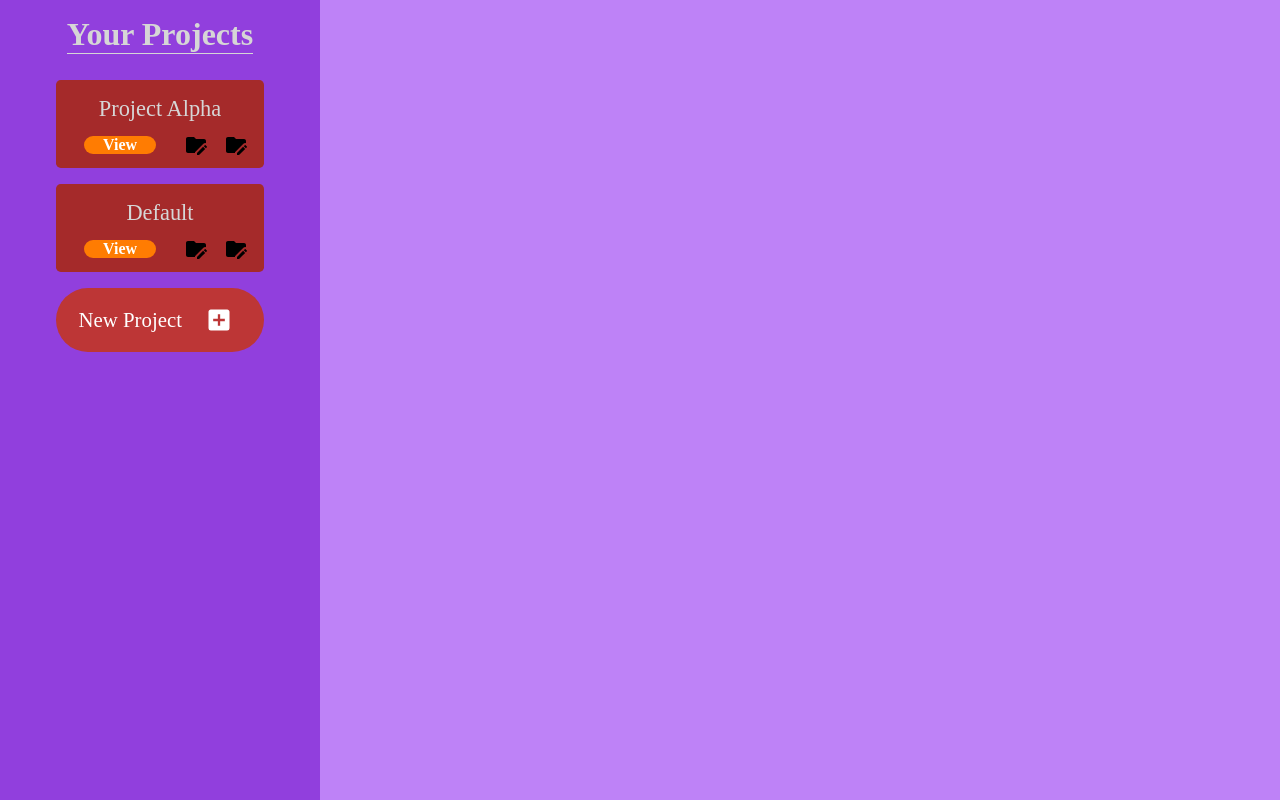
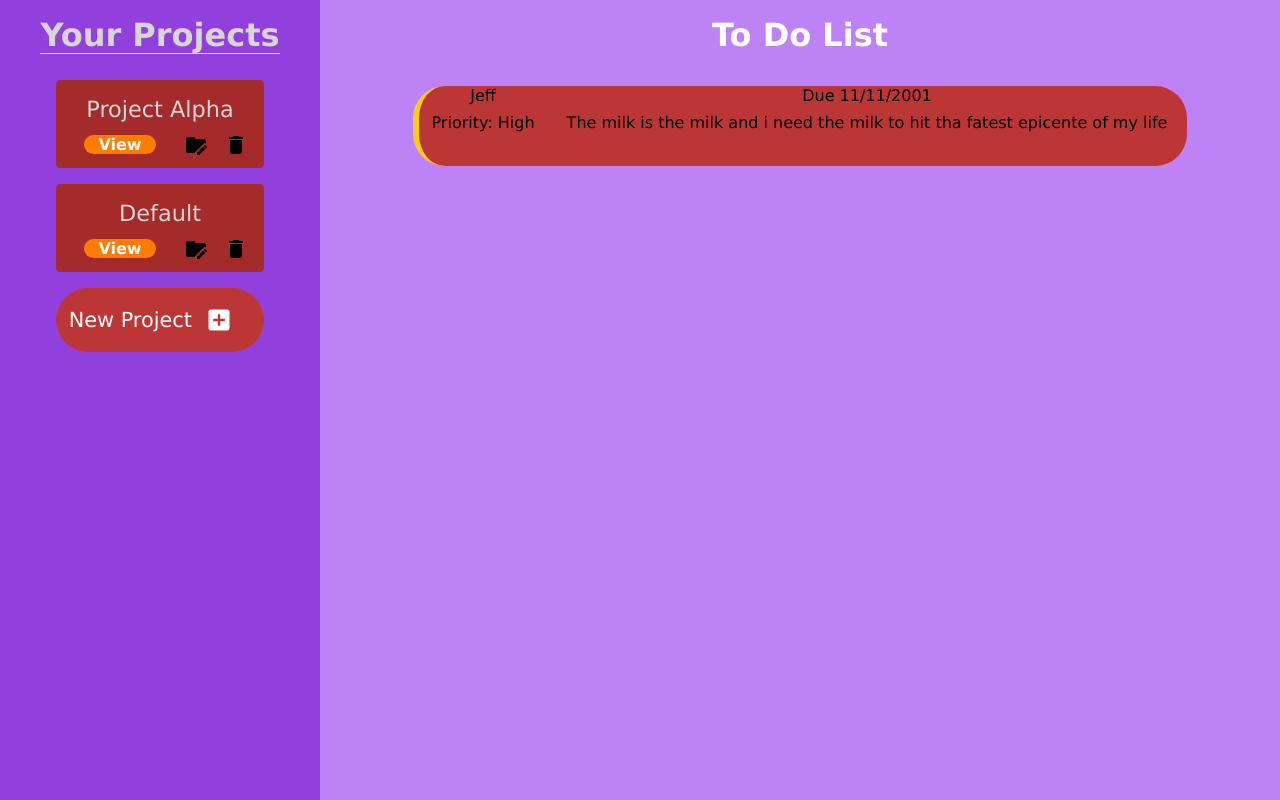
Before and after one commit to thomasfahy/to-do-list2, a website built with webpack: page src/template.html in a window 1280 px wide. Built offline with nearby package versions, Linux system fonts and the light colour scheme.

Commit message:
feat: add viewProject module + css changes

```diff
--- a/src/displayProjects.js
+++ b/src/displayProjects.js
@@ -1,8 +1,10 @@
 import {projects} from "./createNewProject";
+import { viewProject, setCurrentProject } from "./viewProject";
 
 export function displayProjects () {
     let projectContainer = document.getElementById("projects-container");
     for (let i = 0; i < projects.length; i++) {
+        let currentProject = projects[i].name;
         console.log(`Loading: ${projects[i].name}`);
         let projectName = projects[i].name;
 
@@ -16,16 +18,15 @@ export function displayProjects () {
         const projectViewButton = document.createElement("div");
         projectViewButton.className = "project-view-button";
         projectViewButton.textContent = "View";
+        projectViewButton.addEventListener("click", () => setCurrentProject(currentProject));
 
         const projectEditButton = document.createElement("img");
         projectEditButton.className = "project-edit-button";
         projectEditButton.src = "../assets/folder-edit.svg";
-        // NEED TO ADD EVENT LISTENER FOR THIS
 
         const projectDeleteButton = document.createElement("img");
         projectDeleteButton.className = "project-delete-button";
-        projectDeleteButton.src = "../assets/folder-edit.svg";
-        // NEED TO ADD EVENT LISTENER FOR THIS
+        projectDeleteButton.src = "../assets/delete.svg";
 
         projectDiv.appendChild(projectTitle);
         projectDiv.appendChild(projectViewButton);
@@ -36,9 +37,6 @@ export function displayProjects () {
       }
     const newProjectButton = document.createElement("div");
     newProjectButton.id = "create-project-button";
-    newProjectButton.addEventListener("click");{
-
-    }
 
     const newProjectText = document.createElement("div");
     newProjectText.id = "create-project-text";
--- a/src/index.js
+++ b/src/index.js
@@ -5,12 +5,13 @@ import { displayProjects } from "./displayProjects";
 createNewProject("Project Alpha"); // Adds project with no todos
 createNewProject("Default", [
   {
+    title: "To-Do-1",
     description: "Define project scope",
     isComplete: false,
     dueDate: "2023-11-15" ,
     priority: "Normal"
     }
 ]);
+
 console.log(projects);
-
 displayProjects();
--- a/src/styles.css
+++ b/src/styles.css
@@ -1,6 +1,7 @@
 *{
     padding: 0;
     margin: 0;
+    font-family: Verdana, Geneva, Tahoma, sans-serif;
 }
 
 #page-container{
@@ -106,5 +107,29 @@
  /* Task Section */
 
 #task-container{
+    display: grid;
+    grid-template-columns: 1fr;
+    grid-template-rows: 70px 1fr;
+    padding-top: 1rem;
     background-color: rgb(190, 130, 247);
+    justify-items: center;
 }
+
+.to-do-task{
+    display: grid;
+    grid-template-columns: 1fr 5fr;
+    grid-template-rows: 1fr 2fr;
+    height: 5rem;
+    width: 80%;
+    justify-items: center;
+    background-color: rgb(189, 54, 54);
+    border-left: 6px solid #facc15;
+    border-radius: 2rem;
+
+}
+
+#to-do-list-header{
+    color: white;
+    font-size: 2rem;
+    font-weight: 800;
+}
--- a/src/template.html
+++ b/src/template.html
@@ -11,7 +11,15 @@
             <div id="project-container-title">Your Projects</div>
             <div id="projects-container"></div>
         </div>
-        <div id="task-container"></div>
+        <div id="task-container">
+            <h1 id="to-do-list-header">To Do List</h1>
+            <div class="to-do-task">
+                <div class="task-title">Jeff</div>
+                <div class="task-due-date">Due 11/11/2001</div>
+                <div class="task-priority">Priority: High</div>
+                <div class="task-description">The milk is the milk and i need the milk to hit tha fatest epicente of my life</div>
+            </div>
+        </div>
     </div>
 </body>
 </html>
--- /dev/null
+++ b/src/viewProject.js
@@ -0,0 +1,30 @@
+import { projects } from "./createNewProject";
+
+
+function viewProject(currentProject) {
+    console.log(currentProject);
+    projects.forEach
+}
+
+function setCurrentProject (currentProject) {
+    console.log(currentProject);
+    projects.forEach
+}
+
+
+
+
+
+
+
+
+
+
+
+
+
+
+
+
+
+export { setCurrentProject, viewProject }
```
Also changed, not shown: 1 other file.
